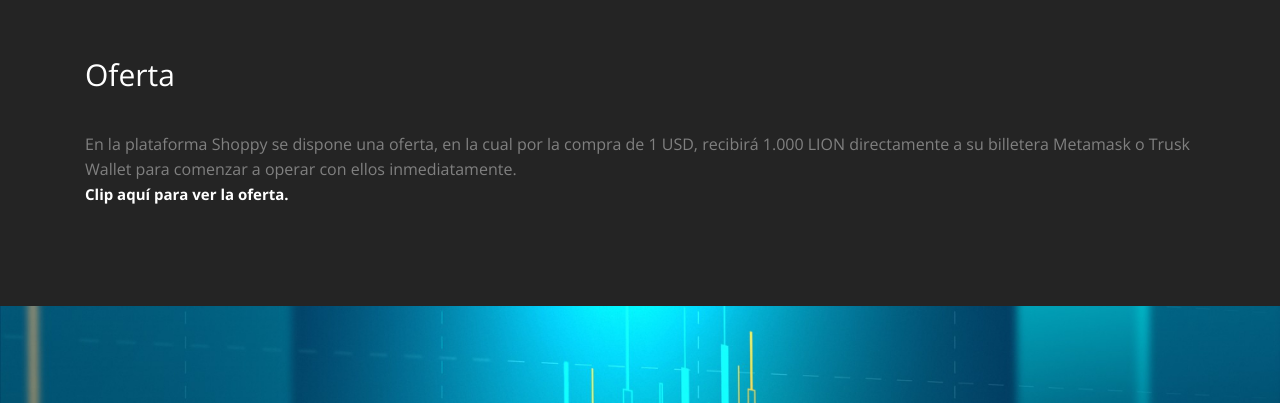
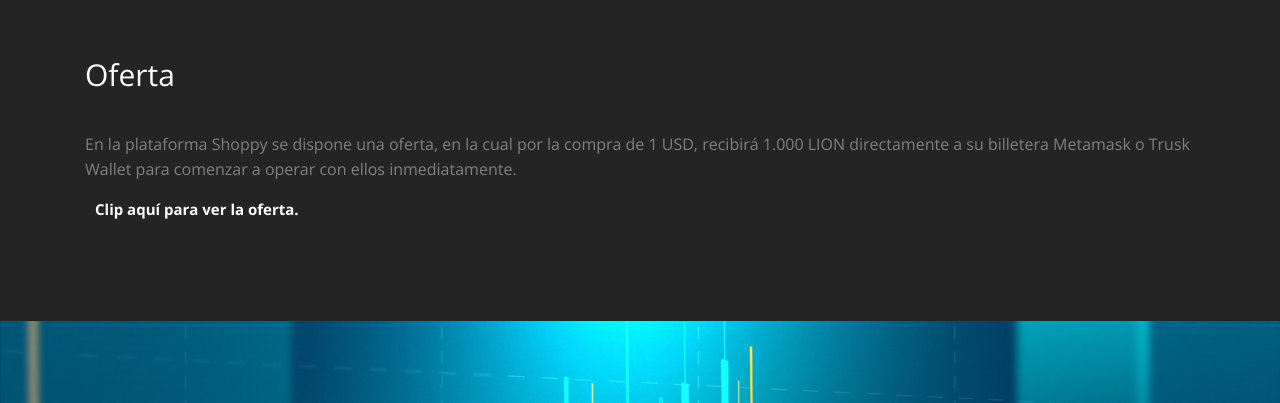
Before and after one commit to Andersongb1007/Lion, a website: page index.html in a window 1280 px wide. Shown: the part 2240-2643 px from the top of the page. Drawn offline with nearby package versions, Linux system fonts and the light colour scheme; some packages are replaced by stand-ins of ours; a script that the page names is missing.

Commit message:
estilos quema de tokens

```diff
--- a/assets/css/style.css
+++ b/assets/css/style.css
@@ -2046,14 +2046,21 @@ hr {
 .img__poocoin {
   margin-right: 1rem;
 }
+.p-b-1 {
+  padding-bottom: 15px;
+}
 .oferta {
   text-decoration: none;
   color: #fff;
   font-weight: 700;
   font-size: 15px;
+  padding: 10px;
+  border-radius: 1rem;
 }
 .oferta:hover {
   color: #fff;
+  background-color: #b25a14;
+  transition: ease-in 0.5s;
 }
 .p-t {
   padding-top: 5rem;
--- a/index.html
+++ b/index.html
@@ -198,7 +198,7 @@
 		<div class="container">
 			<h2>Oferta</h2>
 			<div class="justify-content-center">
-				<p> En la plataforma Shoppy se dispone una oferta, en la cual  por la compra de 1 USD, recibirá 1.000 LION directamente a su billetera Metamask o Trusk Wallet para comenzar a operar  con ellos inmediatamente.</p>
+				<p class="p-b-1"> En la plataforma Shoppy se dispone una oferta, en la cual  por la compra de 1 USD, recibirá 1.000 LION directamente a su billetera Metamask o Trusk Wallet para comenzar a operar  con ellos inmediatamente.</p>
 				<a class="oferta" href="https://shoppy.gg/product/GZnwRWw"> Clip aquí para ver la oferta. </a>
 			</div>
 		</div>
```
